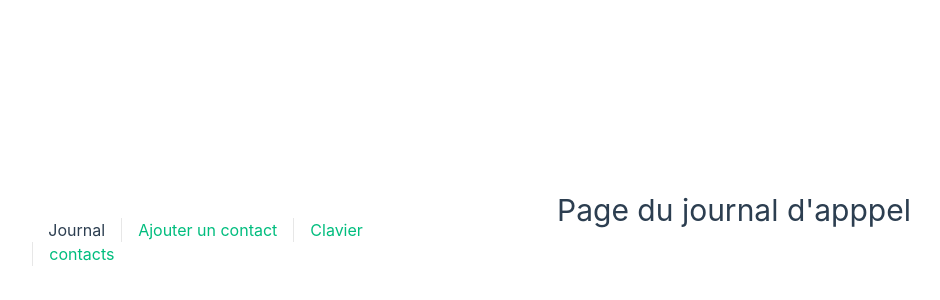
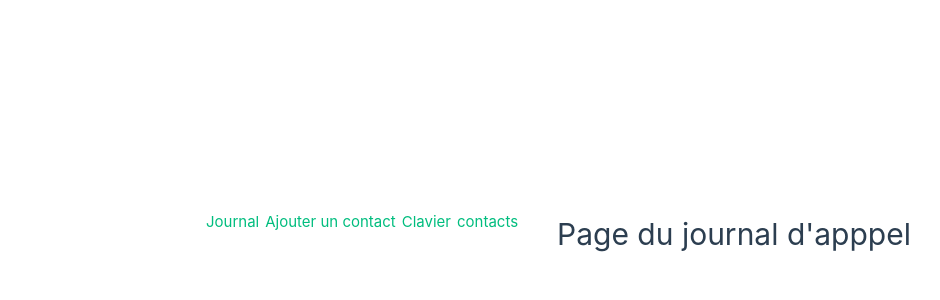
Before and after one commit to GarnierQuentin/vue_calling_app, a Vue app: page / in a window 1280 px wide. Shown: the part 166-466 px from the top of the page, without its empty margins (83-1023 px from the left). Built offline with nearby package versions, Linux system fonts and the light colour scheme.

Commit message:
✨ adding contacts and historic stores

```diff
--- a/src/App.vue
+++ b/src/App.vue
@@ -19,65 +19,5 @@ import HelloWorld from './components/HelloWorld.vue'
 </template>
 
 <style scoped>
-header {
-  line-height: 1.5;
-  max-height: 100vh;
-}
 
-.logo {
-  display: block;
-  margin: 0 auto 2rem;
-}
-
-nav {
-  width: 100%;
-  font-size: 12px;
-  text-align: center;
-  margin-top: 2rem;
-}
-
-nav a.router-link-exact-active {
-  color: var(--color-text);
-}
-
-nav a.router-link-exact-active:hover {
-  background-color: transparent;
-}
-
-nav a {
-  display: inline-block;
-  padding: 0 1rem;
-  border-left: 1px solid var(--color-border);
-}
-
-nav a:first-of-type {
-  border: 0;
-}
-
-@media (min-width: 1024px) {
-  header {
-    display: flex;
-    place-items: center;
-    padding-right: calc(var(--section-gap) / 2);
-  }
-
-  .logo {
-    margin: 0 2rem 0 0;
-  }
-
-  header .wrapper {
-    display: flex;
-    place-items: flex-start;
-    flex-wrap: wrap;
-  }
-
-  nav {
-    text-align: left;
-    margin-left: -1rem;
-    font-size: 1rem;
-
-    padding: 1rem 0;
-    margin-top: 1rem;
-  }
-}
 </style>
--- a/src/components/HelloWorld.vue
+++ b/src/components/HelloWorld.vue
@@ -19,26 +19,5 @@ defineProps({
 </template>
 
 <style scoped>
-h1 {
-  font-weight: 500;
-  font-size: 2.6rem;
-  position: relative;
-  top: -10px;
-}
 
-h3 {
-  font-size: 1.2rem;
-}
-
-.greetings h1,
-.greetings h3 {
-  text-align: center;
-}
-
-@media (min-width: 1024px) {
-  .greetings h1,
-  .greetings h3 {
-    text-align: left;
-  }
-}
 </style>
--- a/src/views/HomeView.vue
+++ b/src/views/HomeView.vue
@@ -7,3 +7,21 @@
     <h1>Page du journal d'apppel</h1>
   </div>
 </template>
+
+
+<style scoped>
+
+  *{
+    margin: 0;
+    padding: 0;
+    box-sizing: border-box;
+  }
+
+  #app{
+    display: grid;
+    grid-template-rows: 1fr 4fr;
+    height: 100vh;
+    width: 100%;
+  }
+
+</style>
```
Also changed, not shown: src/components/WelcomeItem.vue (+0 -69 lines), src/stores/contacts.js (added, +26 -0 lines), src/stores/journal.js (added, +26 -0 lines).
